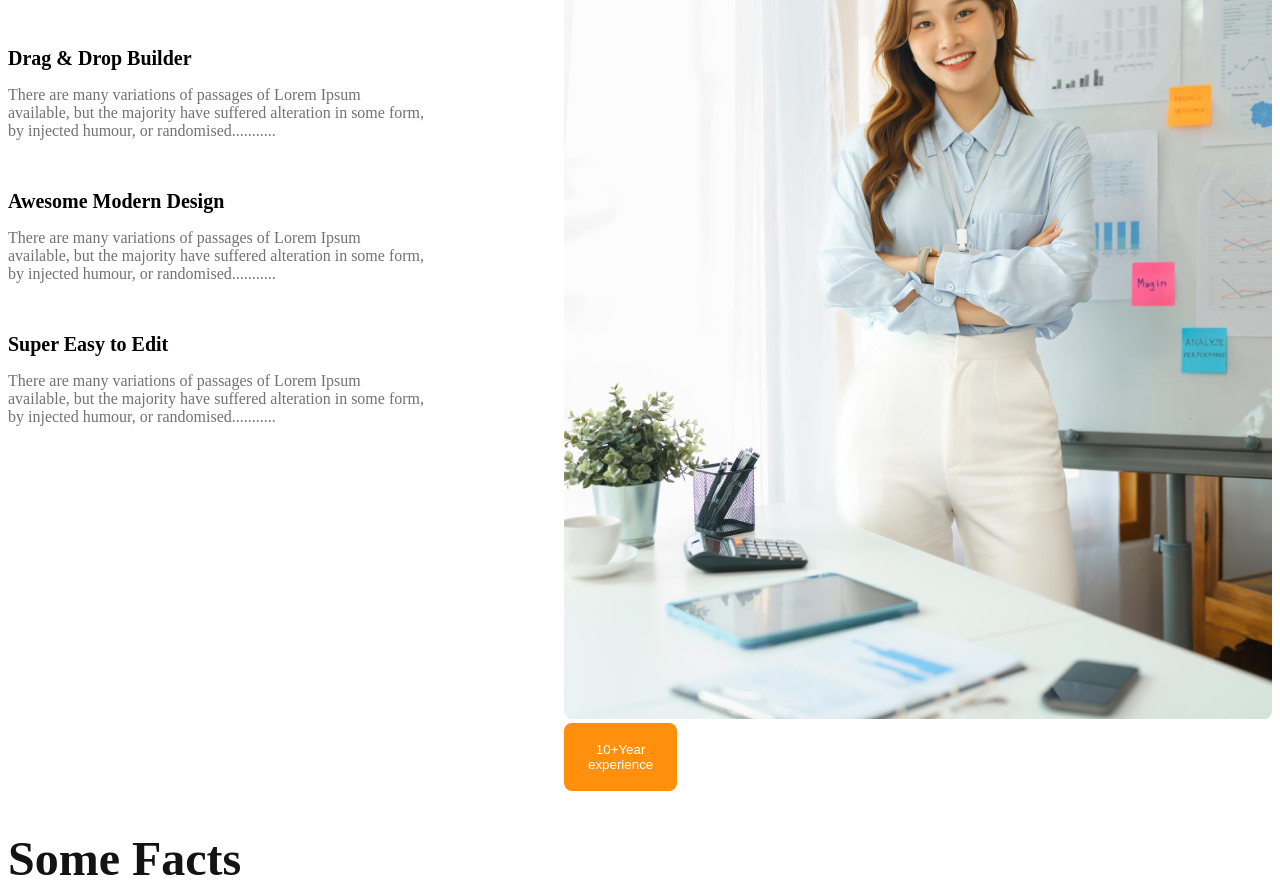
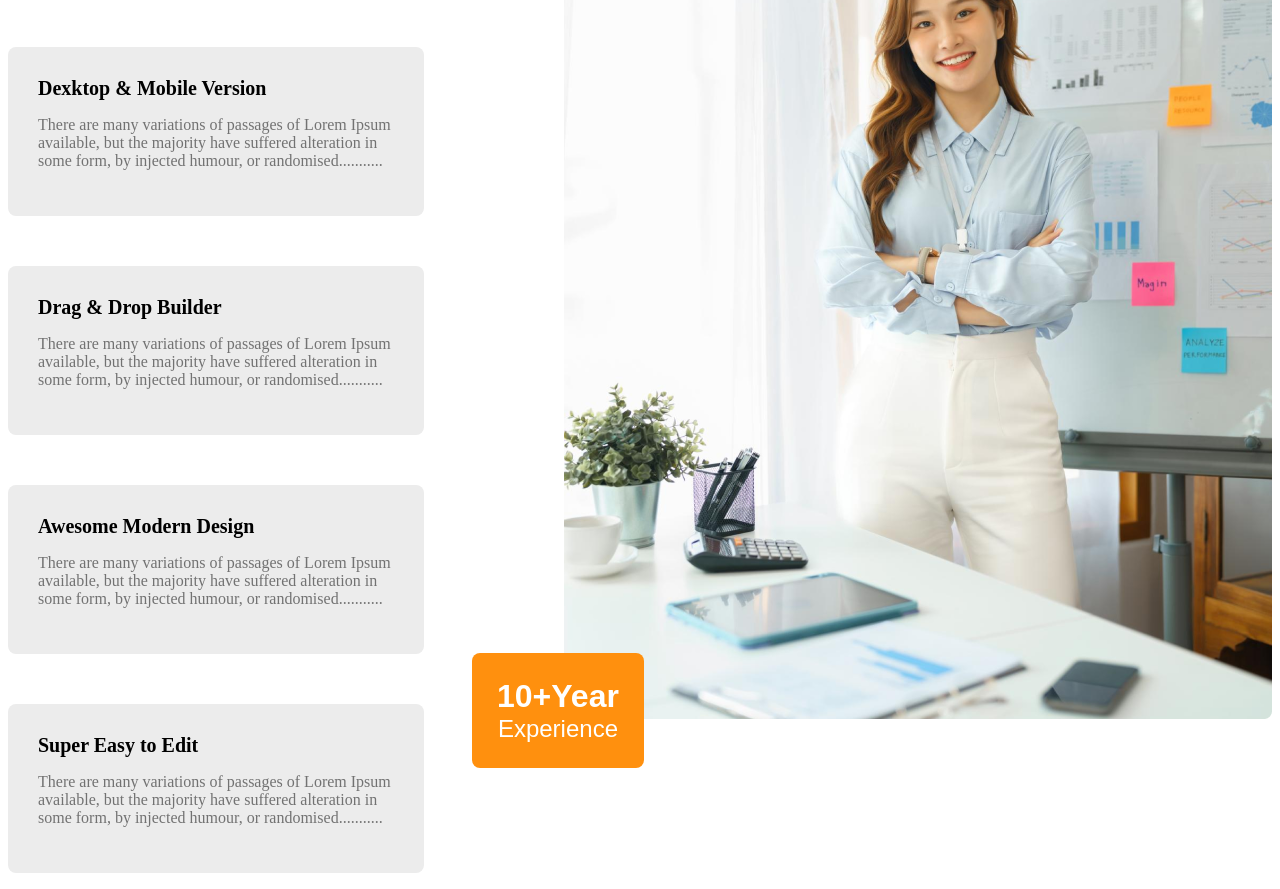
Before and after one commit to ashikulislam30/g3-architect-wevsite, a plain HTML site: page index.html in a window 1280 px wide. Shown: the part 2316-3205 px from the top of the page. Drawn offline with Linux system fonts and the light colour scheme.

Commit message:
added expericence and image

```diff
--- a/index.html
+++ b/index.html
@@ -50,9 +50,14 @@
 
      <section class="features display-flex">
 
-      <div>
+      <div >
        <h3 class="features2-title">Features you will <br>love & enjoy</h3>
        <p class="features2-description dark3">There are many variations of passages of Lorem Ipsum available, but the majority have suffered alteration in some form, by injected humour, or randomised words which don't look even</p>
+
+       <div class="features-card">
+         <h3 class="card-title">Dexktop & Mobile Version</h3>
+         <p class="card-description dark3">There are many variations of passages of Lorem Ipsum available, but the majority have suffered alteration in some form, by injected humour, or randomised...........</p>
+       </div>
 
        <div class="features-card">
          <h3 class="card-title">Drag & Drop Builder</h3>
@@ -69,11 +74,11 @@
 
 
       </div>
-      <div>
-      <img src="./images/architect.png" alt="">
+      <div >
+      <img class="exp-img" src="./images/architect.png" alt="">
       <button class="button2">
          <span class="exp-year">10+Year</span> <br>
-         <span>experience</span>
+         <span class="exp">Experience</span>
       </button>
       </div>
      </section>
--- a/styless/style.css
+++ b/styless/style.css
@@ -145,16 +145,31 @@ main{
   margin-bottom: 20px;
   border-radius: 8px;
   margin-top: 50px;
+  padding: 30px;
+  background-color: rgb(236, 236, 236);
+}
+.card-description{
+ font-size: 16px;
 }
 .button2{
   background-color: #FF900E;
   color: white;
   padding:1.2rem 1.5rem;
   border: none;
+  padding: 45px;;
   border-radius: 8px;
+  margin-left: -92px;
+  margin-top:-100px ;
 
 }
-
+.exp-year{
+  font-size: 4rem;
+  font-weight: bold;
+}
+.exp{
+  font-size: 1.5rem;
+  font-weight: 500;
+}
 /* Some Fects */
 .some-fect-title{
   font-size: 3rem;
@@ -222,6 +237,7 @@ main{
   grid-template-columns: repeat(5, 1fr);
   gap: 20px;
   margin-top: 50px;
+  margin-bottom: 100px;
 }
 
 
@@ -251,6 +267,31 @@ main{
     justify-content: center;
     align-items: center;
   }
+  .features{
+    flex-direction: column;
+    gap: 20px;
+
+  }
+
+.exp-img{
+
+  width: 100%;
 
 
 }
+
+}
+.button2{
+  background-color: #FF900E;
+  color: white;
+  padding:10PX;
+  border: none;
+  padding: 25px;;
+  border-radius: 8px;
+}
+.exp-year{
+  font-size: 2rem;
+  font-weight: bold;
+  margin-top: 20px;
+  margin-bottom: 20px;
+}
```
